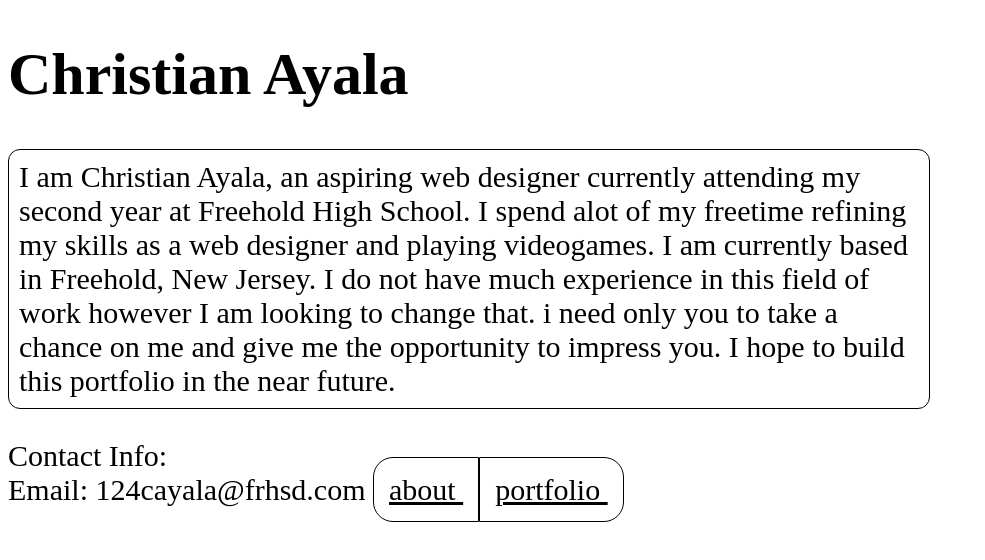
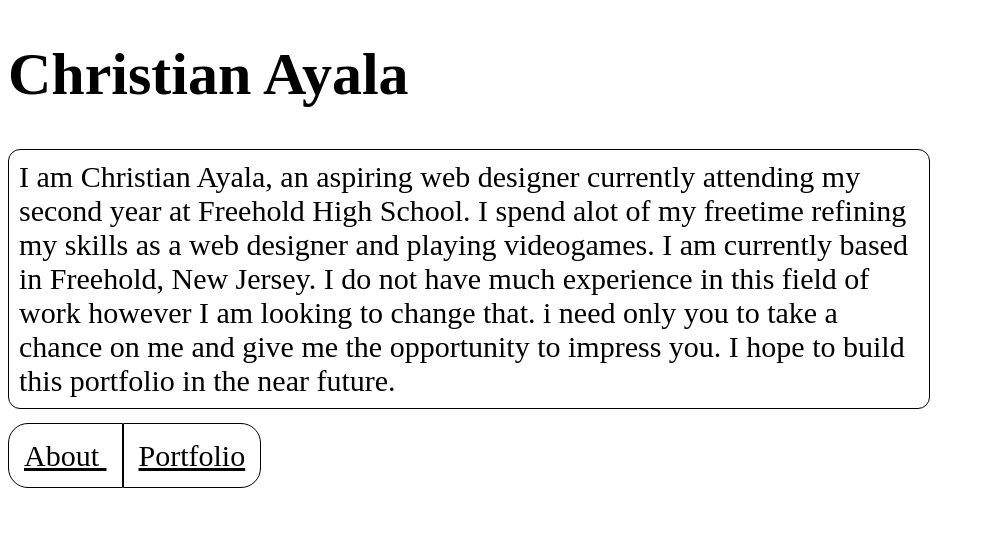
Before and after one commit to 124CAyala/Web-Design-Portfolio, a plain HTML site: page home.html in a window 1280 px wide. Shown: the whole page, without its empty margins (0-985 px from the left). Drawn offline with Linux system fonts and the light colour scheme.

Commit message:
tried to figure out what I was doing today...did not work :)

```diff
--- a/home.html
+++ b/home.html
@@ -9,12 +9,10 @@
     <h1> Christian Ayala </h1>
     <tr>
       <th><p class=yes> I am Christian Ayala, an aspiring web designer currently attending my second year at Freehold High School. I spend alot of my freetime refining my skills as a web designer and playing videogames. I am currently based in Freehold, New Jersey. I do not have much experience in this field of work however I am looking to change that. i need only you to take a chance on me and give me the opportunity to impress you. I hope to build this portfolio in the near future.</p></th>
-      <th><p>Contact Info: <br> Email: 124cayala@frhsd.com</th>
     </tr>
     <tr>
-      <th> <a class=button href='about.html'> about </a> </th>
-      <th> <a class=button2 href='portfolio.html'> portfolio </a> </th>
+      <th> <a class=button href='about.html'> About </a> </th>
+      <th> <a class=button2 href='portfolio.html'> Portfolio </a> </th>
     </tr>
-    <img src="img/school.jpg" alt="">
   </body>
 </html>
```
